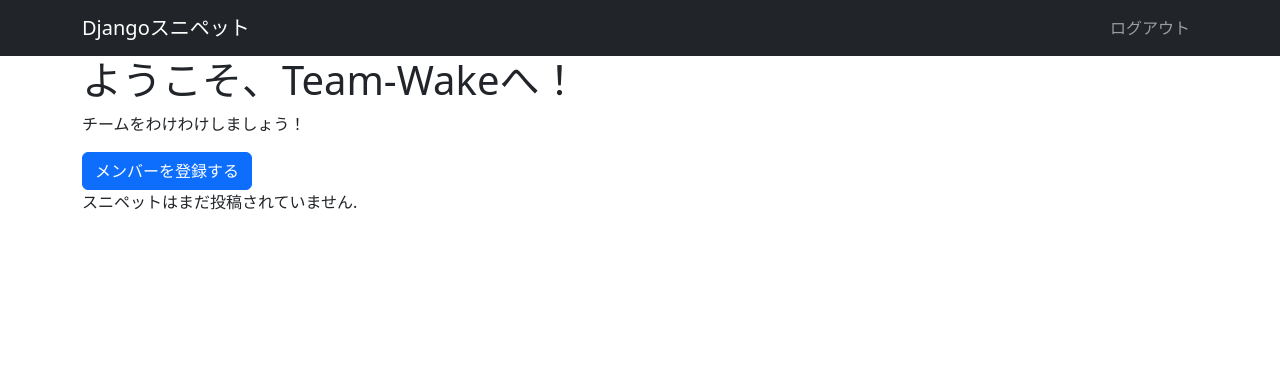
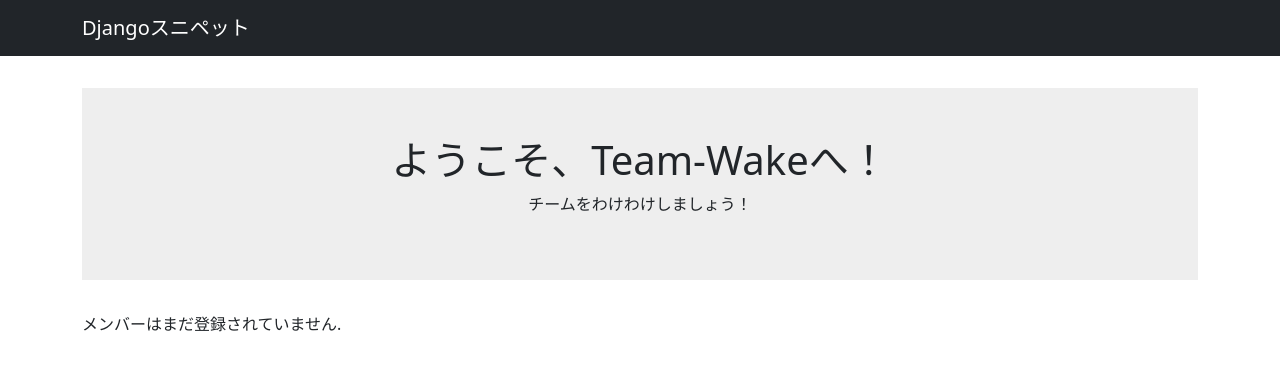
Before and after one commit to estone1223/team-wake, a Django app: page /top/ in a window 1280 px wide. Shown: the top 383 px of the page. Run offline with Django 3.2, Linux system fonts and the light colour scheme; a user stored in the database is signed in; some libraries are stand-ins or nearby versions.

Commit message:
editted templates

```diff
--- a/config/settings.py
+++ b/config/settings.py
@@ -113,6 +113,10 @@ USE_TZ = True
 
 STATIC_URL = '/static/'
 
+STATICFILES_DIRS = [
+    os.path.join(BASE_DIR, 'static')
+]
+
 # Default primary key field type
 # https://docs.djangoproject.com/en/3.2/ref/settings/#default-auto-field
 
--- a/group/views.py
+++ b/group/views.py
@@ -3,4 +3,4 @@ from django.shortcuts import render
 # Create your views here.
 
 def top(request):
-    return render(request, 'top.html')
+    return render(request, 'group/top.html')
--- /dev/null
+++ b/static/group/css/style.css
@@ -0,0 +1,43 @@
+main {
+  padding: 2rem 0;
+}
+
+.welcome {
+  padding: 3rem 0;
+  margin-bottom: 2rem;
+  background-color: #eee;
+  align-items: center;
+  display: flex;
+  flex-direction: column;
+}
+
+.snippet-date {
+  margin-bottom: 1rem;
+}
+
+.source-code > .highlight {
+  padding: 1rem;
+  margin-bottom: 1rem;
+  background-color: rgb(47, 48, 59);
+  color: aliceblue;
+}
+
+.comments {
+  list-style: none;
+  margin-left: -20px;
+}
+
+.comment-place {
+  border: 1px solid black;
+  padding: 10px 24px;
+}
+
+.mb-10 {
+  margin-bottom: 10px;
+}
+
+li {
+  margin-top: 5px;
+  border-bottom: 1px dotted black;
+  color: rgb(0, 0, 0);
+}
--- a/templates/base.html
+++ b/templates/base.html
@@ -9,7 +9,7 @@
     <title>Team-Wake</title>
     {% bootstrap_css %}
     {% bootstrap_javascript %}
-    <link rel="stylesheet" href="{% static 'snippets/css/style.css' %}">
+    <link rel="stylesheet" href="{% static 'group/css/style.css' %}">
     {% block exheader %}{% endblock exheader%}
   </head>
 
@@ -20,7 +20,7 @@
         <ul class="navbar-nav mr-md-2">
           {% if user.is_authenticated %}
             <li class="nav-item">
-              <a class="nav-link" href="{% url 'logout' %}">ログアウト</a>
+              {% comment %} <a class="nav-link" href="{% url 'logout' %}">ログアウト</a> {% endcomment %}
             </li>
           {% else %}
             <li class="nav-item">
--- a/templates/top.html
+++ b/templates/group/top.html
@@ -4,10 +4,10 @@
   <div class="welcome">
     <h1 class="title">ようこそ、Team-Wakeへ！</h1>
     <p class="subtitle">チームをわけわけしましょう！</p>
-    <a class="btn btn-primary" href="{% url 'member_new' %}">メンバーを登録する</a>
+    {% comment %} <a class="btn btn-primary" href="{% url 'member_new' %}">メンバーを登録する</a> {% endcomment %}
   </div>
 
-  {% if snippets %}
+  {% if members %}
     <table class="table">
       <thead>
         <tr>
@@ -31,6 +31,6 @@
       </tbody>
     </table>
   {% else %}
-    <p>スニペットはまだ投稿されていません.</p>
+    <p>メンバーはまだ登録されていません.</p>
   {% endif %}
 {% endblock main %}
```
